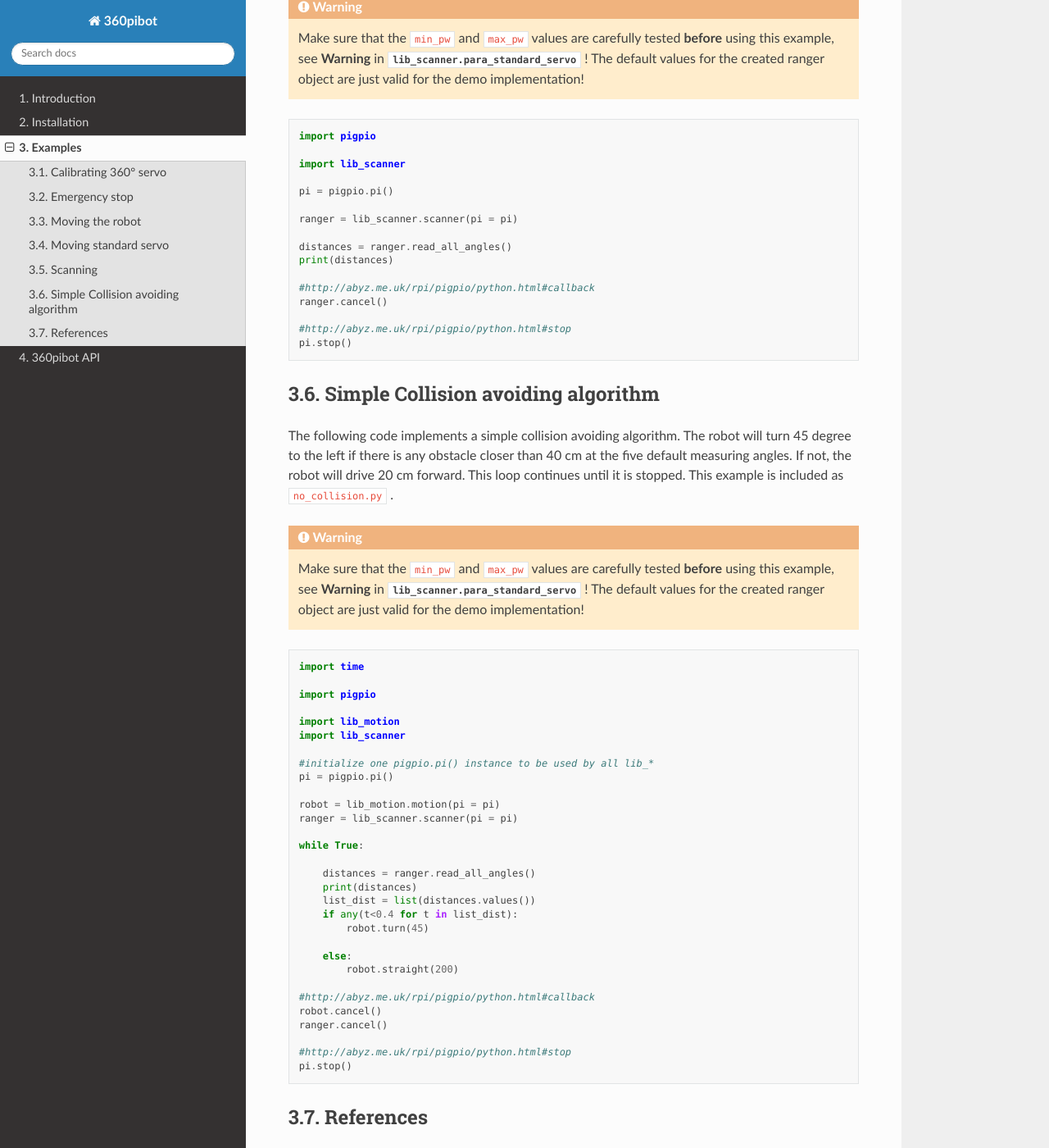
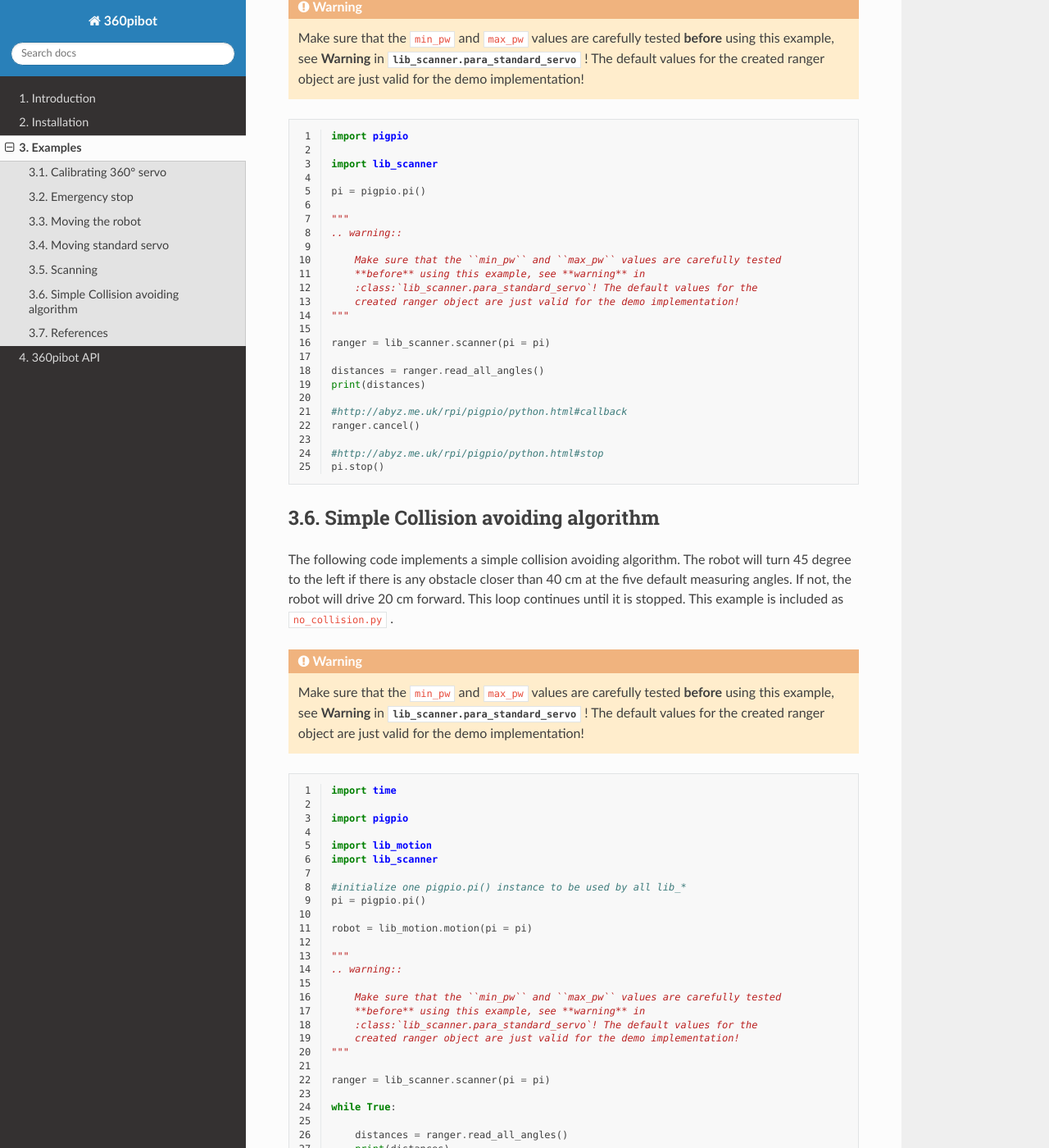
Before and after one commit to choeffer/360pibot, a Sphinx documentation site: the page built from docs/examples.rst, in a window 1280 px wide and 1400 px high, scrolled down 4513 px. Shown: the whole window at 82% size. Built offline with Sphinx 7.4.7 and the Read the Docs theme 2.0.0, drawn with Linux system fonts in a browser that asks for light colours; some of the changed lines change nothing that is shown; some of the changed text lies outside the part shown.

Commit message:
changed to literalinclude directive instead of hardcode the example source code.

```diff
--- a/docs/examples.rst
+++ b/docs/examples.rst
@@ -34,37 +34,8 @@ is included as ``calibrate.py`` .
     or module, so multiple instances in one script, more parallel threads will
     be started, which is not necessary.
 
-.. code-block:: python
-
-    import time
-
-    import pigpio
-
-    import lib_para_360_servo
-
-    #define GPIO for each servo to read from
-    gpio_l_r = 16
-    gpio_r_r = 20
-
-    #define GPIO for each servo to write to
-    gpio_l_w = 17
-    gpio_r_w = 27
-
-    pi = pigpio.pi()
-
-    #### Calibrate servos, speed  = 0.2 and -0.2
-    #chose gpio_l_w/gpio_l_r (left wheel), or accordingly gpio_r_w/gpio_r_r (right wheel)
-
-    servo = lib_para_360_servo.write_pwm(pi = pi, gpio = gpio_r_w)
-
-    #buffer time for initializing everything
-    time.sleep(1)
-    servo.set_speed(0.2)
-    wheel = lib_para_360_servo.calibrate_pwm(pi = pi, gpio = gpio_r_r)
-    servo.set_speed(0)
-
-    #http://abyz.me.uk/rpi/pigpio/python.html#stop
-    pi.stop()
+.. literalinclude:: ../calibrate.py
+   :linenos:
 
 Below see different example terminal outputs which were generated with the
 demo installation.
@@ -138,32 +109,8 @@ before setting the speed of the servos back to zero. In this case, the
 servos will continue rotating with the last set speed, until the before set
 speed is changed again. This example is included as ``emergency_stop.py`` .
 
-.. code-block:: python
-
-    import time
-
-    import pigpio
-
-    import lib_para_360_servo
-
-    #define GPIO for each servo to write to
-    gpio_l = 17
-    gpio_r = 27
-
-    pi = pigpio.pi()
-
-    servo_l = lib_para_360_servo.write_pwm(pi = pi, gpio = gpio_l)
-
-    servo_r = lib_para_360_servo.write_pwm(pi = pi, gpio = gpio_r)
-
-    #buffer time for initializing everything
-    time.sleep(1)
-
-    servo_l.set_speed(0)
-    servo_r.set_speed(0)
-
-    #http://abyz.me.uk/rpi/pigpio/python.html#stop
-    pi.stop()
+.. literalinclude:: ../emergency_stop.py
+   :linenos:
 
 Moving the robot
 ----------------
@@ -173,40 +120,8 @@ then moving 20 cm (200 mm) forwards, then 20 cm backwards and
 in the end turning two times 90 degree to the right. This example is included
 as ``move_robot.py`` .
 
-.. code-block:: python
-
-    import time
-
-    import pigpio
-
-    import lib_motion
-
-    pi = pigpio.pi()
-
-    robot = lib_motion.motion(pi = pi)
-
-    a = 0
-    while a < 4:
-        robot.turn(45)
-        time.sleep(1)
-        a+=1
-
-    robot.straight(200)
-    time.sleep(1)
-    robot.straight(-200)
-    time.sleep(1)
-
-    a = 0
-    while a < 2:
-        robot.turn(-90)
-        time.sleep(1)
-        a+=1
-
-    #http://abyz.me.uk/rpi/pigpio/python.html#callback
-    robot.cancel()
-
-    #http://abyz.me.uk/rpi/pigpio/python.html#stop
-    pi.stop()
+.. literalinclude:: ../move_robot.py
+   :linenos:
 
 Moving standard servo
 ---------------------
@@ -217,28 +132,8 @@ to 45 degree (regarding reached max left and max right). See
 :class:`lib_scanner.para_standard_servo` how to use it. This example is
 included as ``move_stand_servo.py`` .
 
-.. code-block:: python
-
-    import time
-
-    import pigpio
-
-    import lib_scanner
-
-    pi = pigpio.pi()
-
-    servo = lib_scanner.para_standard_servo(pi = pi, gpio = 22)
-
-    servo.middle_position()
-    time.sleep(2)
-    servo.max_right()
-    time.sleep(2)
-    servo.max_left()
-    time.sleep(2)
-    servo.set_position(degree = 45)
-
-    #http://abyz.me.uk/rpi/pigpio/python.html#stop
-    pi.stop()
+.. literalinclude:: ../move_stand_servo.py
+   :linenos:
 
 Scanning
 --------
@@ -253,25 +148,8 @@ angles and prints out the result. This example is included as ``scanning.py`` .
     :class:`lib_scanner.para_standard_servo` ! The default values for the
     created ranger object are just valid for the demo implementation!
 
-.. code-block:: python
-
-    import pigpio
-
-    import lib_scanner
-
-    pi = pigpio.pi()
-
-    ranger = lib_scanner.scanner(pi = pi)
-
-    distances = ranger.read_all_angles()
-    print(distances)
-
-    #http://abyz.me.uk/rpi/pigpio/python.html#callback
-    ranger.cancel()
-
-    #http://abyz.me.uk/rpi/pigpio/python.html#stop
-    pi.stop()
-
+.. literalinclude:: ../scanning.py
+   :linenos:
 
 Simple Collision avoiding algorithm
 -----------------------------------
@@ -289,38 +167,8 @@ is included as ``no_collision.py`` .
     :class:`lib_scanner.para_standard_servo` ! The default values for the
     created ranger object are just valid for the demo implementation!
 
-.. code-block:: python
-
-    import time
-
-    import pigpio
-
-    import lib_motion
-    import lib_scanner
-
-    #initialize one pigpio.pi() instance to be used by all lib_*
-    pi = pigpio.pi()
-
-    robot = lib_motion.motion(pi = pi)
-    ranger = lib_scanner.scanner(pi = pi)
-
-    while True:
-
-        distances = ranger.read_all_angles()
-        print(distances)
-        list_dist = list(distances.values())
-        if any(t<0.4 for t in list_dist):
-            robot.turn(45)
-
-        else:
-            robot.straight(200)
-
-    #http://abyz.me.uk/rpi/pigpio/python.html#callback
-    robot.cancel()
-    ranger.cancel()
-
-    #http://abyz.me.uk/rpi/pigpio/python.html#stop
-    pi.stop()
+.. literalinclude:: ../no_collision.py
+   :linenos:
 
 References
 ----------
```
